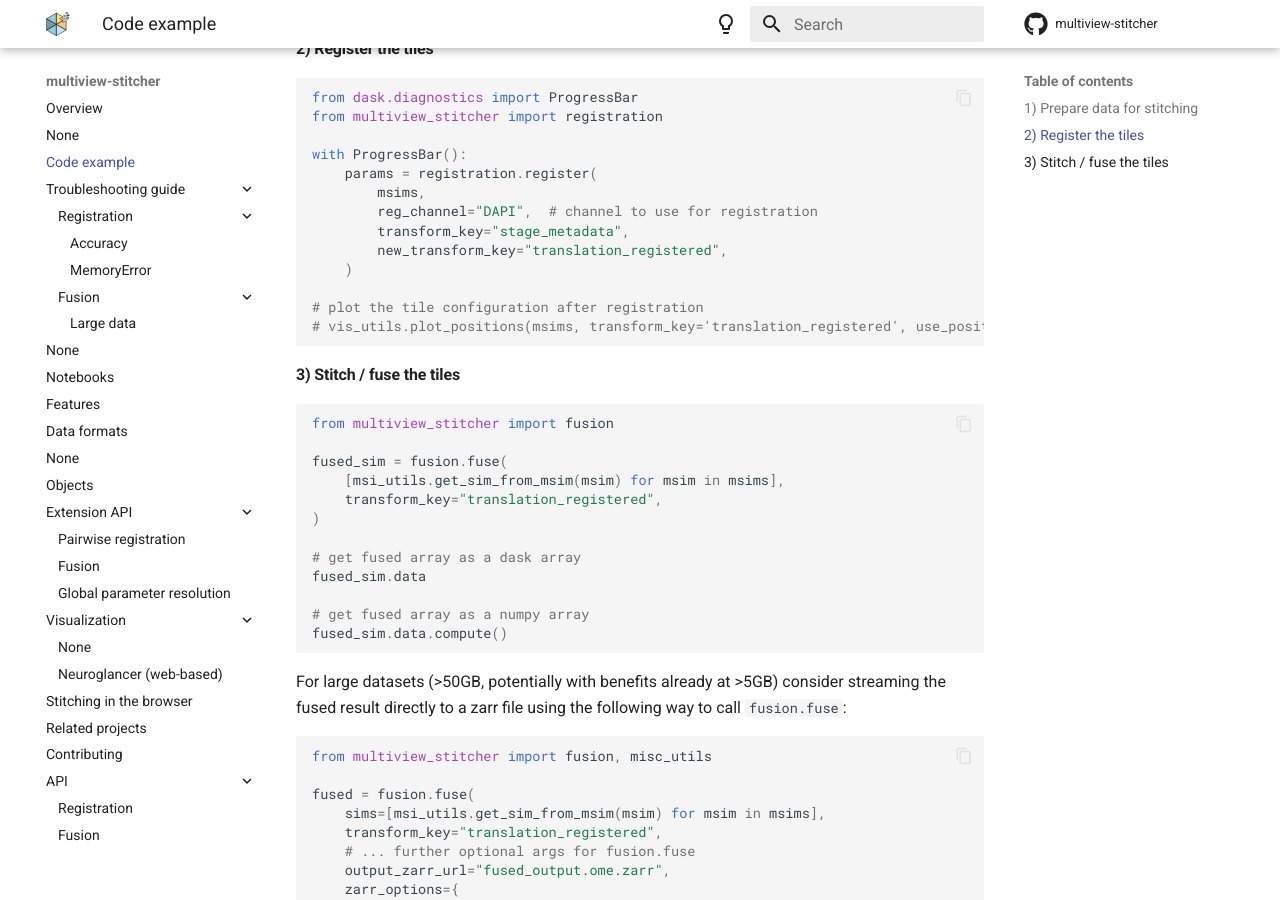
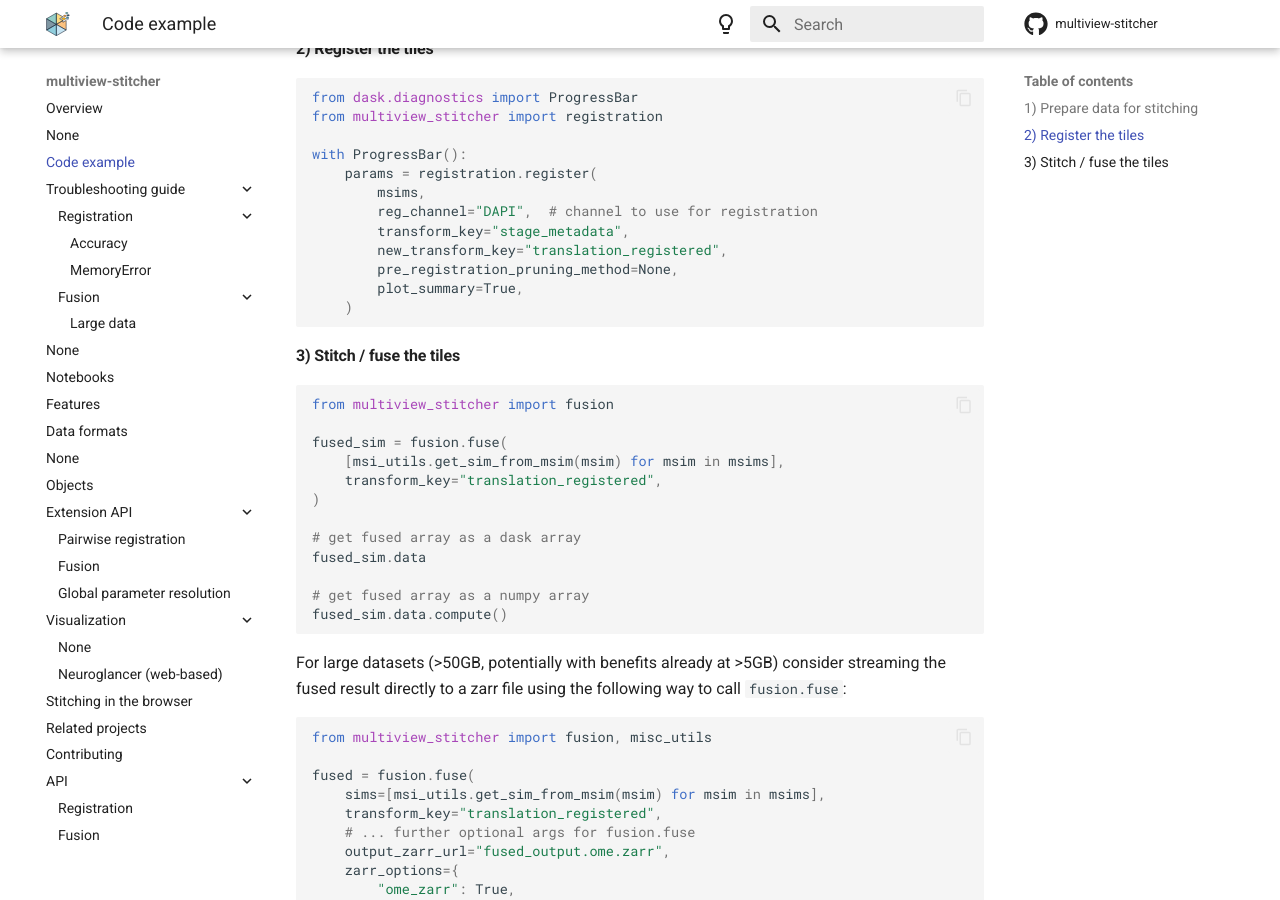
Before and after one commit to multiview-stitcher/multiview-stitcher, an MkDocs documentation site: the page built from docs/code_example.md, in a window 1280 px wide and 900 px high, scrolled down 1504 px. Built offline with MkDocs 1.6.1 and Material for MkDocs 9.7.7, drawn with Linux system fonts in a browser that asks for light colours; comment, search, counter and statistics services are not loaded; the version menu is left out.

````diff
--- a/docs/code_example.md
+++ b/docs/code_example.md
@@ -60,10 +60,9 @@ with ProgressBar():
         reg_channel="DAPI",  # channel to use for registration
         transform_key="stage_metadata",
         new_transform_key="translation_registered",
+        pre_registration_pruning_method=None,
+        plot_summary=True,
     )
-
-# plot the tile configuration after registration
-# vis_utils.plot_positions(msims, transform_key='translation_registered', use_positional_colors=False)
 ```
 
 #### 3) Stitch / fuse the tiles
````
Also changed, not shown: README.md (+10 -15 lines), 2 other files.
